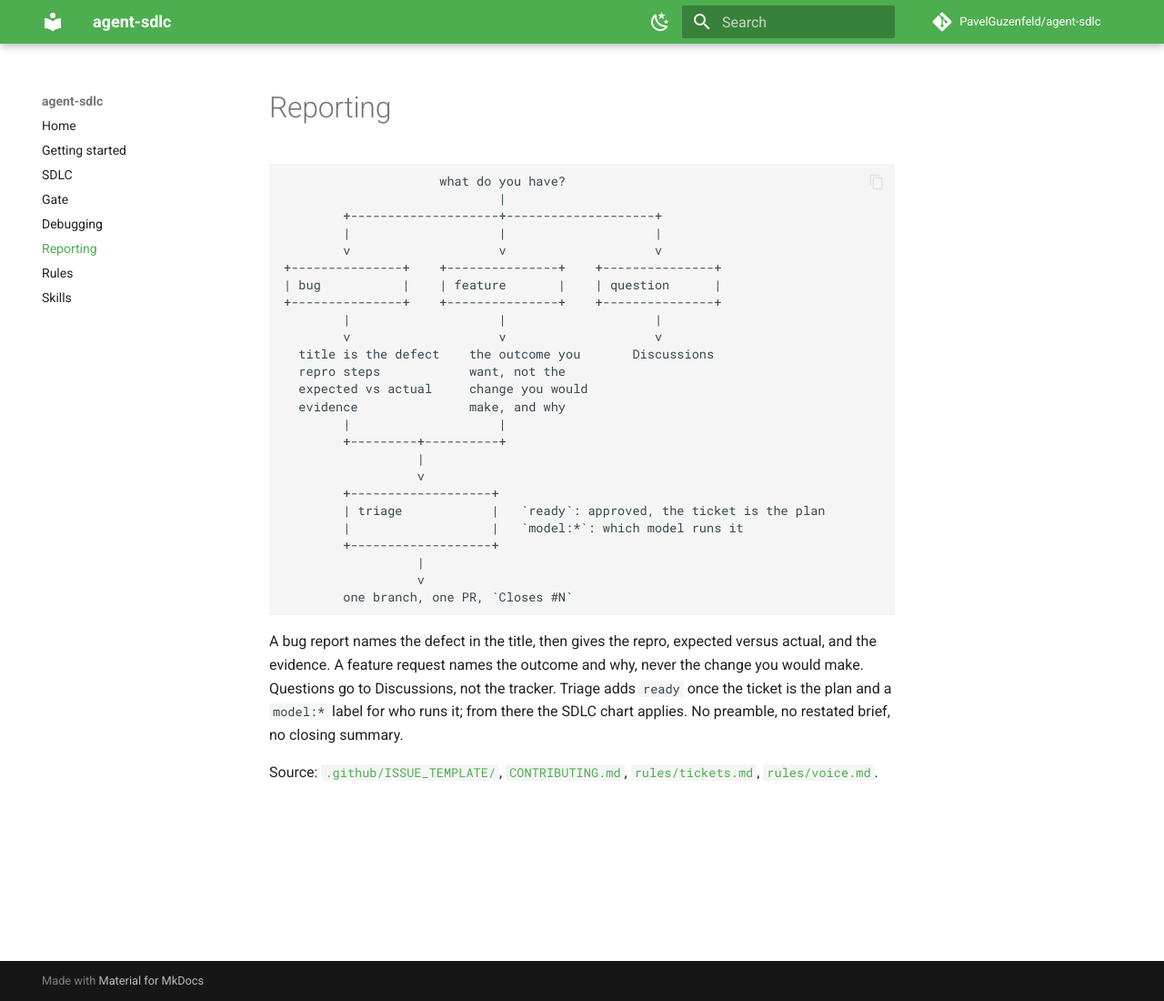
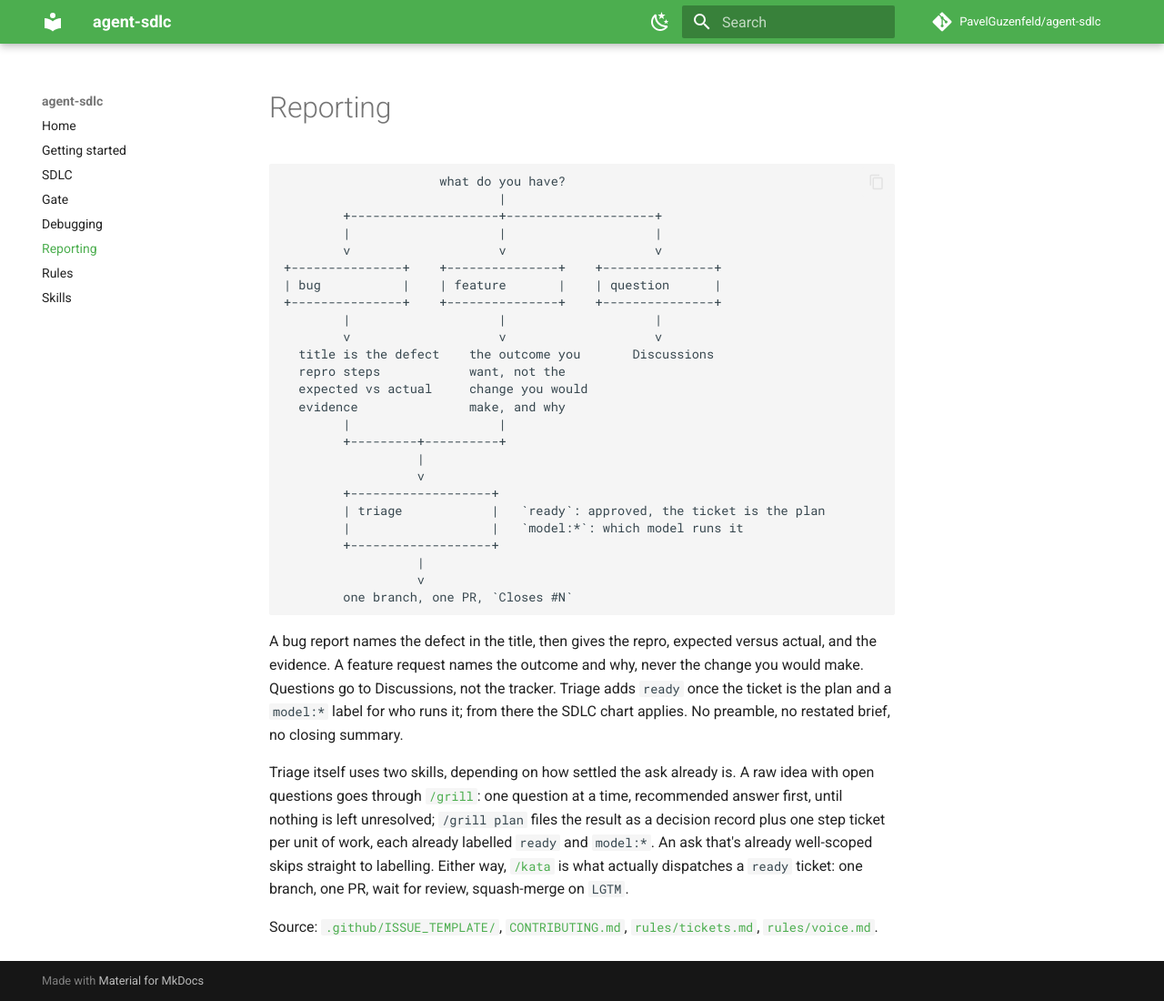
Before and after one commit to PavelGuzenfeld/agent-sdlc, an MkDocs documentation site: the page built from docs/reporting.md, in a window 1280 px wide and 1100 px high. Shown: the whole window at 91% size. Built offline with MkDocs 1.6.1 and Material for MkDocs 9.7.7, drawn with Linux system fonts in a browser that asks for light colours; comment, search, counter and statistics services are not loaded.

Commit message:
Explain triage skills, restrict issues to templates (bug/feature/question)

```diff
--- a/docs/reporting.md
+++ b/docs/reporting.md
@@ -35,5 +35,16 @@ tracker. Triage adds `ready` once the ticket is the plan and a `model:*`
 label for who runs it; from there the SDLC chart applies. No preamble, no
 restated brief, no closing summary.
 
+Triage itself uses two skills, depending on how settled the ask already is.
+A raw idea with open questions goes through
+[`/grill`](https://github.com/PavelGuzenfeld/agent-sdlc/blob/main/commands/grill.md):
+one question at a time, recommended answer first, until nothing is left
+unresolved; `/grill plan` files the result as a decision record plus one
+step ticket per unit of work, each already labelled `ready` and `model:*`.
+An ask that's already well-scoped skips straight to labelling. Either way,
+[`/kata`](https://github.com/PavelGuzenfeld/agent-sdlc/blob/main/commands/kata.md)
+is what actually dispatches a `ready` ticket: one branch, one PR, wait for
+review, squash-merge on `LGTM`.
+
 Source: [`.github/ISSUE_TEMPLATE/`](https://github.com/PavelGuzenfeld/agent-sdlc/tree/main/.github/ISSUE_TEMPLATE), [`CONTRIBUTING.md`](https://github.com/PavelGuzenfeld/agent-sdlc/blob/main/CONTRIBUTING.md), [`rules/tickets.md`](https://github.com/PavelGuzenfeld/agent-sdlc/blob/main/rules/tickets.md),
 [`rules/voice.md`](https://github.com/PavelGuzenfeld/agent-sdlc/blob/main/rules/voice.md).
```
Also changed, not shown: 1 other file.
